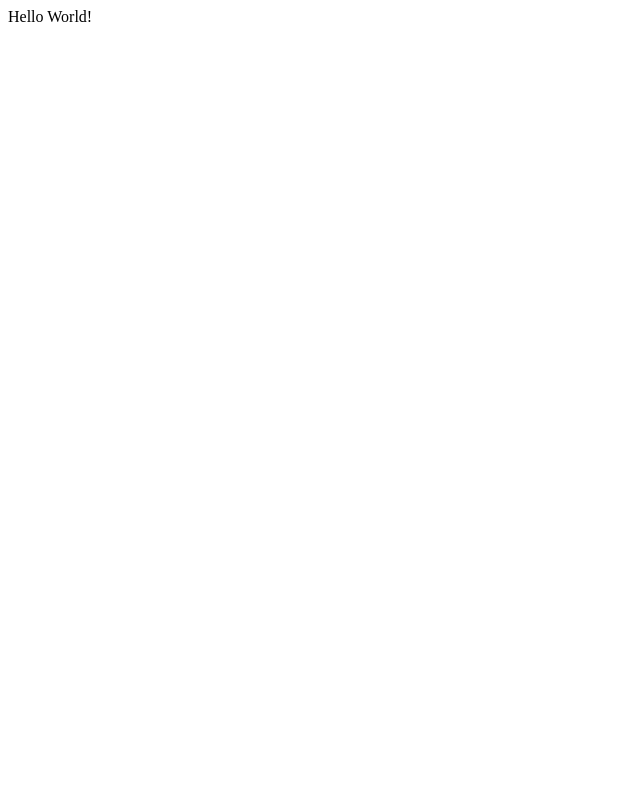
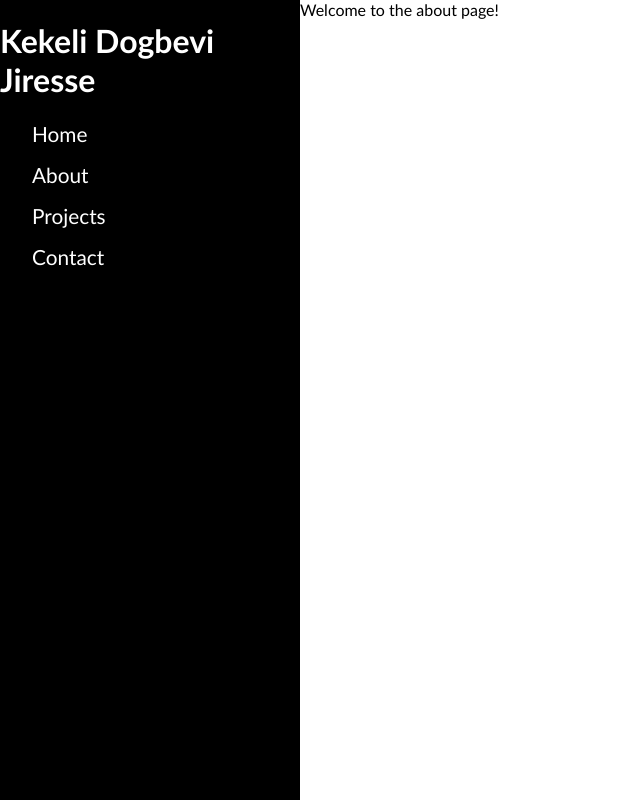
Before and after one commit to kelibst/kekeli, a React (Create React App) app: page /about in a window 1280 px wide. Shown: the whole page, without its empty margins (0-640 px from the left). Built offline with nearby package versions, Linux system fonts and the light colour scheme.

Commit message:
add sidebar

```diff
--- a/package.json
+++ b/package.json
@@ -12,6 +12,7 @@
     "typescript": "^4.0.5",
     "node-sass": "^4.14.1",
     "react-icofont": "^1.0.19",
+    "react-router-dom": "^5.2.0",
     "web-vitals": "^0.2.4"
   },
   "scripts": {
--- a/src/App.js
+++ b/src/App.js
@@ -1,13 +1,27 @@
-import './App.scss';
+import { BrowserRouter, Route, Switch } from "react-router-dom";
+import "./App.scss";
+import SideBar from "./components/layouts/SideBar";
+import About from "./components/pages/About";
+import Contact from "./components/pages/Contact";
+import Home from "./components/pages/Home";
+import Projects from "./components/pages/Projects";
 
-function App() {
+const App = () => {
   return (
-    <div className="App">
-      <header className="App-header">
-       Hello World!
-      </header>
+    <div className="wrapper">
+      <div className="container">
+        <SideBar />
+        <BrowserRouter>
+          <Switch>
+            <Route  path="/about" component={About} />
+            <Route path="/contact" component={Contact} />
+            <Route path="/projects" component={Projects} />
+            <Route  path="/" component={Home} />
+          </Switch>
+        </BrowserRouter>
+      </div>
     </div>
   );
-}
+};
 
 export default App;
--- a/src/App.scss
+++ b/src/App.scss
@@ -0,0 +1,44 @@
+body {
+    padding: 0;
+    margin: 0;
+    box-sizing: border-box;
+    font-family: 'Trebuchet MS', 'Lucida Sans Unicode', 'Lucida Grande', 'Lucida Sans', Arial, sans-serif;
+}
+.wrapper {
+    position: fixed;
+    min-width: 100%;
+    min-height: 100%;
+    display: flex;
+}
+
+.sidebar {
+    width: 300px;
+    min-height: 100vh;
+    margin: 0;
+    padding: 0;
+    background: black;
+    color: white;
+}
+
+ul.nav-ul {
+    margin: 0;
+    padding: 0;
+}
+
+.container {
+    display: flex;
+}
+
+.side{
+    &-link {
+    color: white;
+    margin: 1rem;
+    text-align: center;
+    text-decoration: none;
+    font-size: 1.3rem;
+  }
+    &-li {
+    margin: 1rem;
+    list-style: none;
+    }
+}
--- /dev/null
+++ b/src/components/layouts/SideBar.js
@@ -0,0 +1,19 @@
+import React from 'react'
+
+const SideBar = () => {
+    return (
+        <div className="sidebar">
+        <h1 className="brand">Kekeli Dogbevi Jiresse</h1>
+            <nav className="side-nav">
+                <ul className="nav-ul">
+                    <li className="side-li"><a href="/" className="side-link">Home</a></li>
+                    <li className="side-li"><a href="/about" className="side-link">About</a></li>
+                    <li className="side-li"><a href="/projects" className="side-link">Projects</a></li>
+                    <li className="side-li"><a href="/contact" className="side-link">Contact</a></li>
+                </ul>
+            </nav>
+        </div>
+    )
+}
+
+export default SideBar
--- /dev/null
+++ b/src/components/pages/About.js
@@ -0,0 +1,11 @@
+import React from 'react'
+
+const About = () => {
+    return (
+        <div>
+            Welcome to the about page!
+        </div>
+    )
+}
+
+export default About
--- /dev/null
+++ b/src/components/pages/Contact.js
@@ -0,0 +1,11 @@
+import React from 'react'
+
+const Contact = () => {
+    return (
+        <div>
+            Welcome to the contact page!
+        </div>
+    )
+}
+
+export default Contact
--- /dev/null
+++ b/src/components/pages/Home.js
@@ -0,0 +1,11 @@
+import React from 'react'
+
+const Home = () => {
+    return (
+        <div>
+            welcome to Home
+        </div>
+    )
+}
+
+export default Home
--- /dev/null
+++ b/src/components/pages/Projects.js
@@ -0,0 +1,11 @@
+import React from 'react'
+
+const Projects = () => {
+    return (
+        <div>
+            Welcome to projects page
+        </div>
+    )
+}
+
+export default Projects
```
Also changed, not shown: 2 other files (tests, documents, lock files or other folders).
